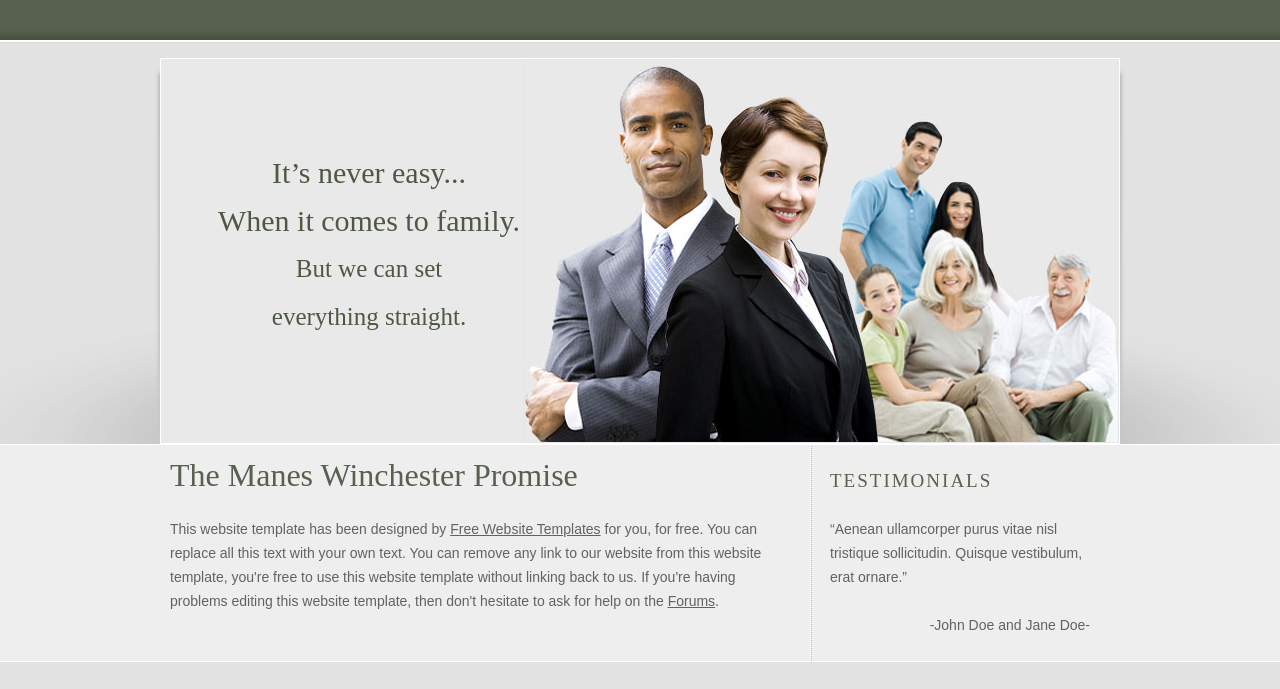
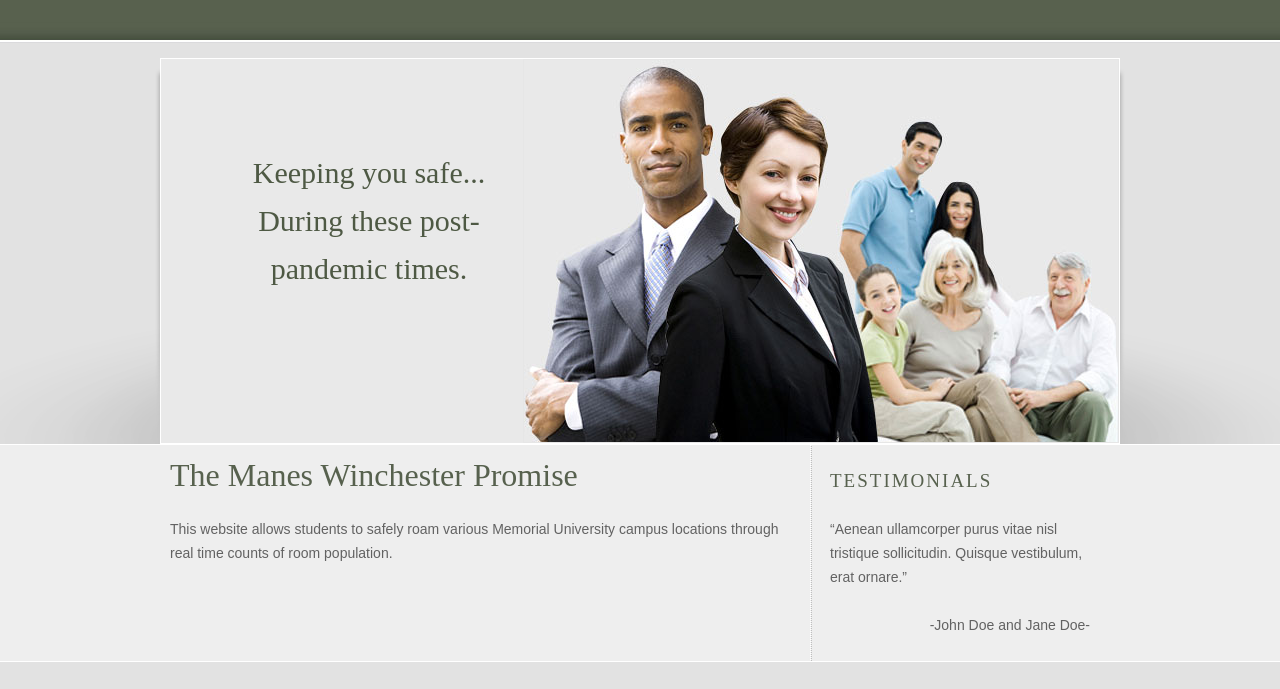
Before and after one commit to nssherif/Counter-19, a plain HTML site: page index.html in a window 1280 px wide. Shown: the part 95-784 px from the top of the page. Drawn offline with Linux system fonts and the light colour scheme.

Commit message:
updated text

```diff
--- a/index.html
+++ b/index.html
@@ -42,10 +42,8 @@
 			<div class="clearfix">
 				<img src="images/family-large.jpg" alt="Img" height="382" width="594">
 				<div class="detail">
-					<h1>It’s never easy...<br> When it comes to family.</h1>
-					<p>
-						But we can set<br> everything straight.
-					</p>
+					<h1>Keeping you safe...<br> During these post-pandemic times.</h1>
+
 				</div>
 			</div>
 		</div>
@@ -60,7 +58,7 @@
 				</div>
 				<h1>The Manes Winchester Promise</h1>
 				<p>
-					This website template has been designed by <a href="http://www.freewebsitetemplates.com/">Free Website Templates</a> for you, for free. You can replace all this text with your own text. You can remove any link to our website from this website template, you're free to use this website template without linking back to us. If you're having problems editing this website template, then don't hesitate to ask for help on the <a href="http://www.freewebsitetemplates.com/forums/">Forums</a>.
+					This website allows students to safely roam various Memorial University campus locations through real time counts of room population.
 				</p>
 			</div>
 		</div>
```
